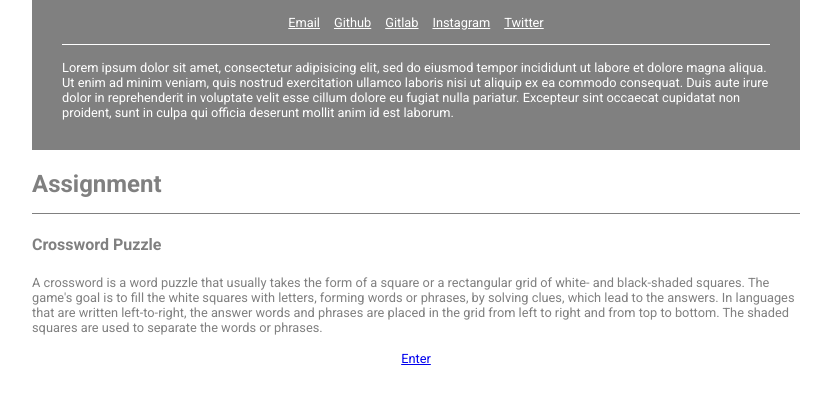
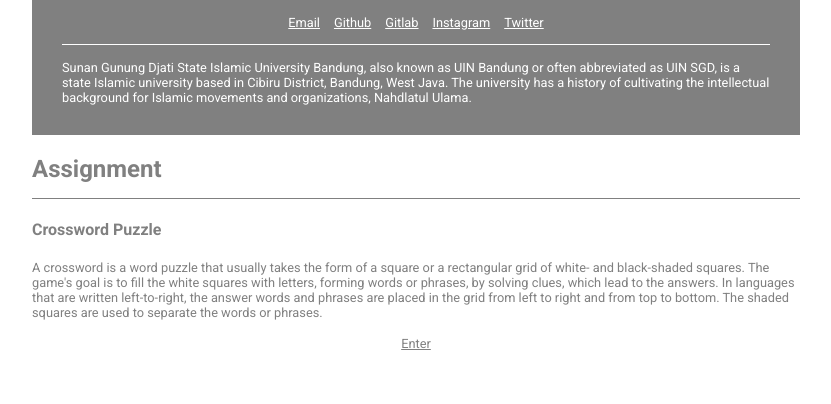
Before and after one commit to amyar32/tikosewads.github.io, a plain HTML site: page index.html in a window 1280 px wide. Shown: the part 96-500 px from the top of the page, without its empty margins (224-1055 px from the left). Drawn offline with Linux system fonts and the light colour scheme.

Commit message:
final before another assignment

```diff
--- a/index.html
+++ b/index.html
@@ -17,7 +17,7 @@
             <a href="https://www.instagram.com/amyar32/">Instagram</a>
             <a href="https://twitter.com/tikosewads">Twitter</a>
           </section>
-          <p>Lorem ipsum dolor sit amet, consectetur adipisicing elit, sed do eiusmod tempor incididunt ut labore et dolore magna aliqua. Ut enim ad minim veniam, quis nostrud exercitation ullamco laboris nisi ut aliquip ex ea commodo consequat. Duis aute irure dolor in reprehenderit in voluptate velit esse cillum dolore eu fugiat nulla pariatur. Excepteur sint occaecat cupidatat non proident, sunt in culpa qui officia deserunt mollit anim id est laborum.</p>
+          <p>Sunan Gunung Djati State Islamic University Bandung, also known as UIN Bandung or often abbreviated as UIN SGD, is a state Islamic university based in Cibiru District, Bandung, West Java. The university has a history of cultivating the intellectual background for Islamic movements and organizations, Nahdlatul Ulama.</p>
         </header>
 
         <main>
--- a/style/style.css
+++ b/style/style.css
@@ -62,3 +62,7 @@ a {
 #tugas-section > section {
   text-align: center;
 }
+
+#tugas-section > section > a {
+  color: gray;
+}
```
